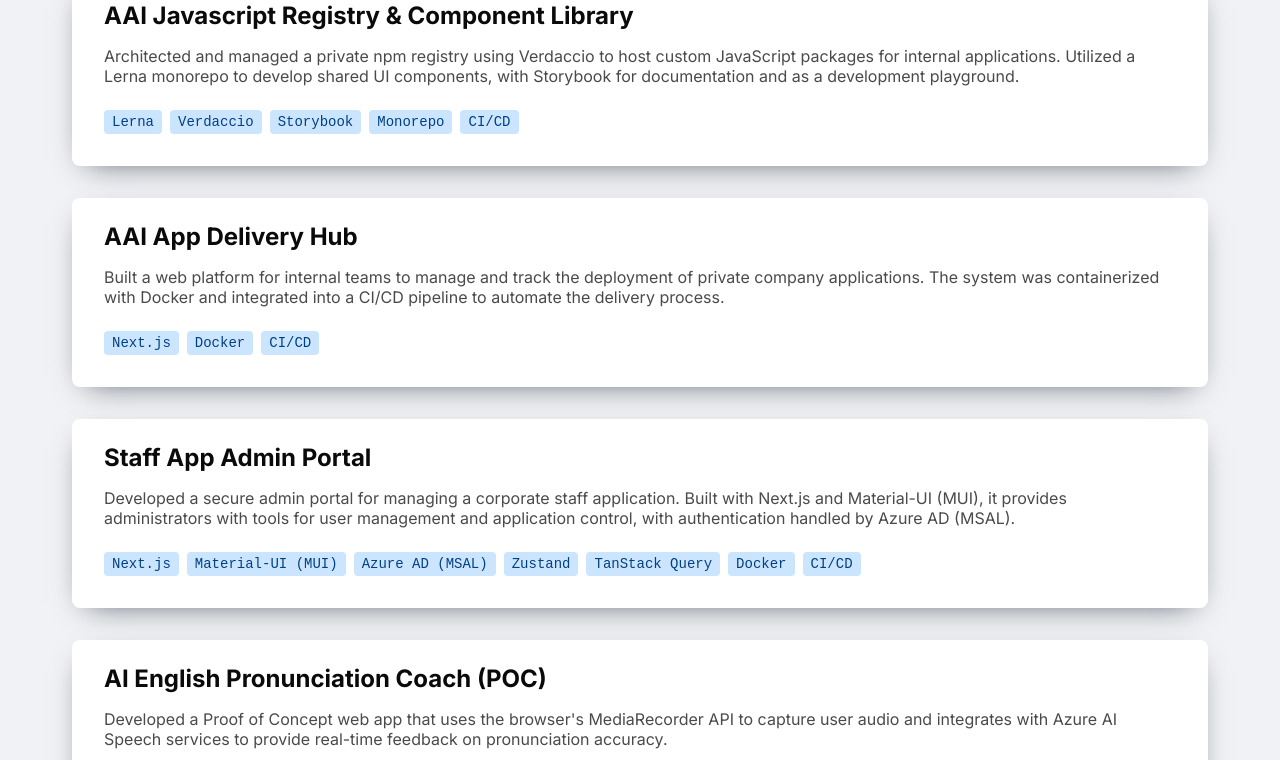
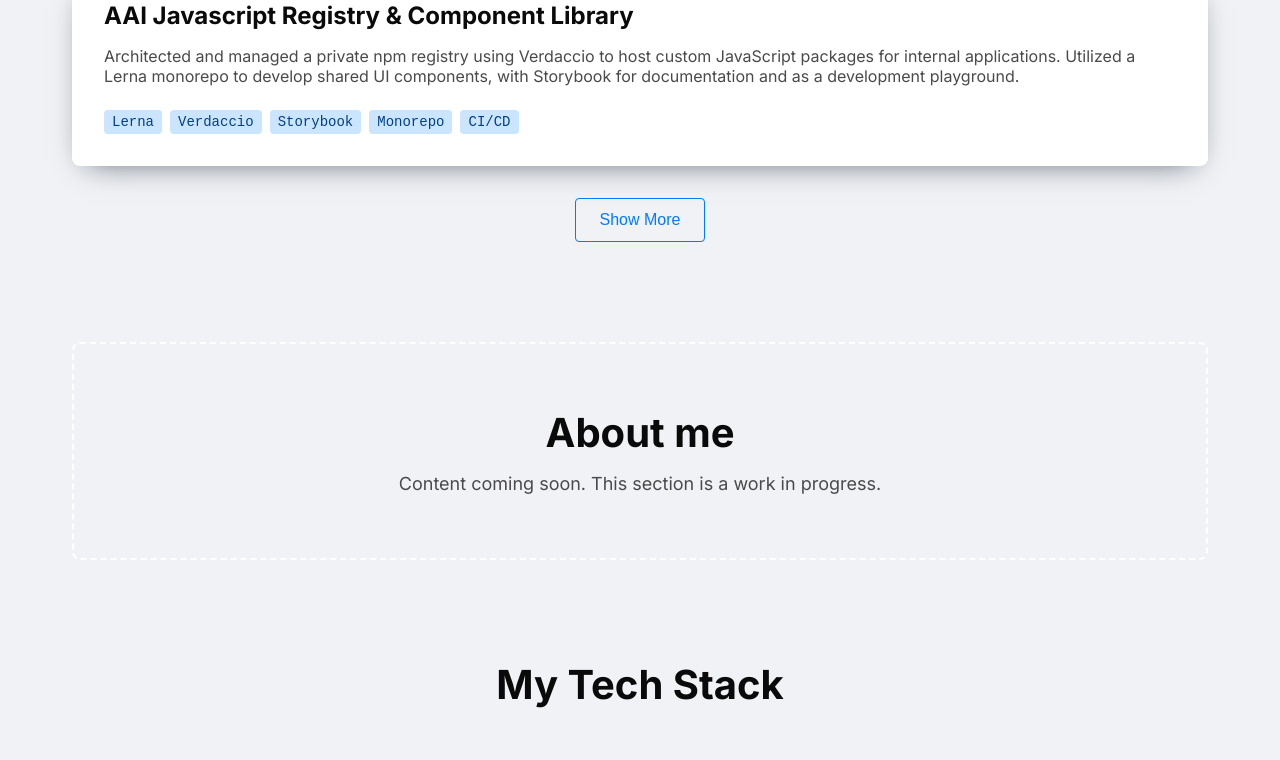
Before and after one commit to tedckh/tedckh-personal-website, a Next.js app: page /en in a window 1280 px wide. Shown: the part 2000-2760 px from the top of the page. Built offline with nearby package versions, Linux system fonts and the light colour scheme.

Commit message:
feat: add show more button

```diff
--- a/messages/en.json
+++ b/messages/en.json
@@ -10,7 +10,7 @@
     "button": "View My Work"
   },
   "Projects": {
-    "title": "My work",
+    "title": "My Work",
     "iot-watch-platform": {
       "title": "Real-Time Iot Smart Watch Platform",
       "description": "Engineered a scalable IoT platform on AWS to ingest and process real-time data from smart watches. Built to support the Smart Site Safety System (SSSS) framework, the architecture handles both TCP and MQTT protocols via event-driven pipelines and includes a unified REST API for remote device control."
--- a/src/components/Projects.tsx
+++ b/src/components/Projects.tsx
@@ -5,6 +5,10 @@ import { projectsData } from "@/data/projects";
 import ProjectCard from "./ProjectCard";
 import SectionContainer from "./SectionContainer";
 import { useTranslations } from "next-intl";
+import { motion } from "framer-motion";
+import { useState } from "react";
+
+const PROJECTS_TO_SHOW_INITIALLY = 6;
 
 const ProjectsContent = styled.div``;
 
@@ -21,14 +25,38 @@ const ProjectsGrid = styled.div`
   gap: 2rem;
 `;
 
+const ShowMoreButton = styled(motion.button)`
+  background-color: transparent;
+  border: 1px solid ${({ theme }) => theme.colors.primary};
+  color: ${({ theme }) => theme.colors.primary};
+  font-size: 1rem;
+  padding: 0.75rem 1.5rem;
+  border-radius: 4px;
+  cursor: pointer;
+  text-decoration: none;
+  transition: background-color 0.3s ease;
+  display: block;
+  margin: 2rem auto 0;
+
+  &:hover {
+    background-color: ${({ theme }) => theme.colors.primary}1A;
+  }
+`;
+
 export default function Projects() {
   const t = useTranslations("Projects");
+  const [showAll, setShowAll] = useState(false);
+
+  const visibleProjects = showAll
+    ? projectsData
+    : projectsData.slice(0, PROJECTS_TO_SHOW_INITIALLY);
+
   return (
     <SectionContainer>
       <ProjectsContent>
         <SectionTitle>{t("title")}</SectionTitle>
         <ProjectsGrid>
-          {projectsData.map((project) => (
+          {visibleProjects.map((project) => (
             <ProjectCard
               key={project.id}
               title={t(`${project.id}.title`)}
@@ -40,6 +68,15 @@ export default function Projects() {
             />
           ))}
         </ProjectsGrid>
+        {projectsData.length > PROJECTS_TO_SHOW_INITIALLY && (
+          <ShowMoreButton
+            onClick={() => setShowAll(!showAll)}
+            whileHover={{ scale: 1.05 }}
+            whileTap={{ scale: 0.95 }}
+          >
+            {showAll ? "Show Less" : "Show More"}
+          </ShowMoreButton>
+        )}
       </ProjectsContent>
     </SectionContainer>
   );
```
